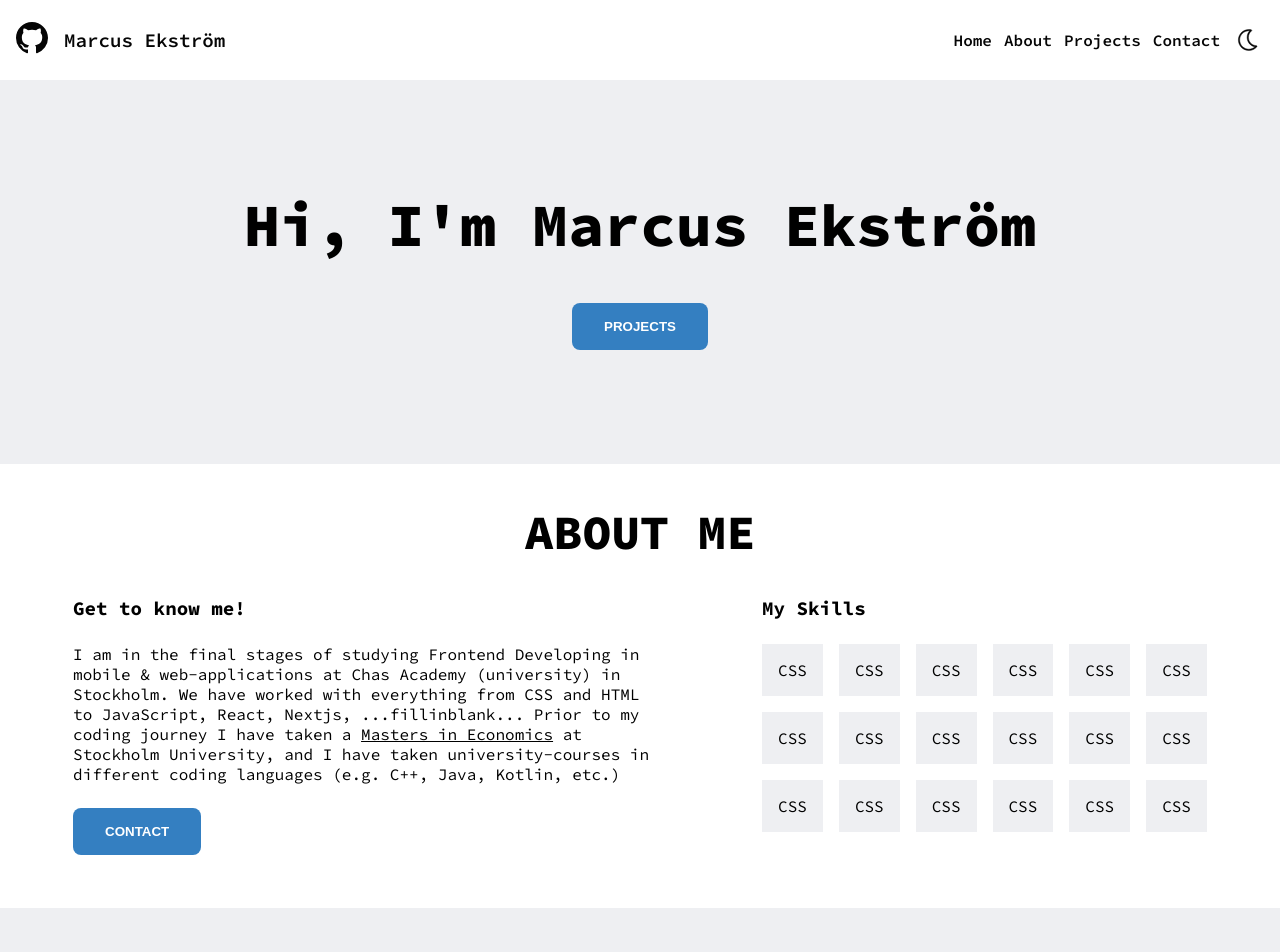
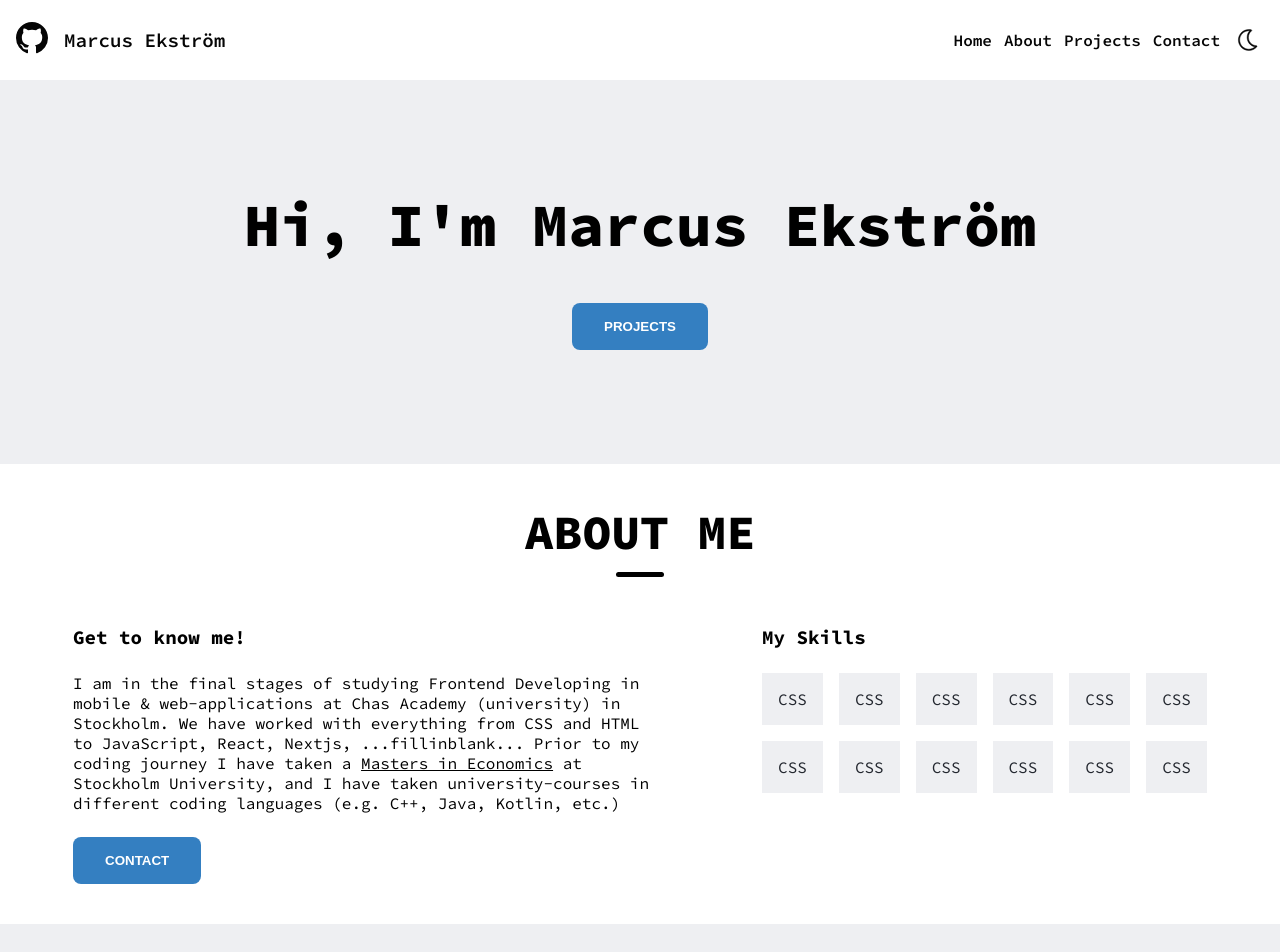
Before and after one commit to maek95/portfolio-marcus-ekstrom, a Next.js app: page / in a window 1280 px wide. Shown: the top 952 px of the page. Built offline with nearby package versions, Linux system fonts and the light colour scheme.

Commit message:
fixed Card, Section, etc styling

```diff
--- a/app/globals.css
+++ b/app/globals.css
@@ -34,6 +34,12 @@ h4 {
   font-size: 1.2rem;
 }
 
+.sectionTitleUnderline {
+  content: '';
+  height: 0.3rem;
+  width: 3rem;
+  border-radius: 5px;
+}
 
 
 /* :root {
--- a/app/page.js
+++ b/app/page.js
@@ -8,6 +8,7 @@ import Section from "../components/Section";
 import ProjectAndContactButton from "@/components/ProjectAndContactButton";
 import { useRef } from "react";
 import Project from "@/components/Project";
+import SkillsGrid from "@/components/SkillsGrid";
 
 /*
 const inter = Inter({ subsets: ["latin"] }); */
@@ -80,28 +81,7 @@ export default function Home() {
             <div className="flex flex-col gap-6 items-start text-start">
               <h4>My Skills</h4>
               {/* fix in small screen so skill-divs fit */}
-              <div className="grid grid-cols-6 gap-4">
-                <div className="bg-[#EEEFF2] p-4 flex justify-center text-center">CSS</div>
-                <div className="bg-[#EEEFF2] p-4 flex justify-center text-center">CSS</div>
-                <div className="bg-[#EEEFF2] p-4 flex justify-center text-center">CSS</div>
-                <div className="bg-[#EEEFF2] p-4 flex justify-center text-center">CSS</div>
-                <div className="bg-[#EEEFF2] p-4 flex justify-center text-center">CSS</div>
-                <div className="bg-[#EEEFF2] p-4 flex justify-center text-center">CSS</div>
-                <div className="bg-[#EEEFF2] p-4 flex justify-center text-center">CSS</div>
-                <div className="bg-[#EEEFF2] p-4 flex justify-center text-center">CSS</div>
-                <div className="bg-[#EEEFF2] p-4 flex justify-center text-center">CSS</div>
-                <div className="bg-[#EEEFF2] p-4 flex justify-center text-center">CSS</div>
-                <div className="bg-[#EEEFF2] p-4 flex justify-center text-center">CSS</div>
-                <div className="bg-[#EEEFF2] p-4 flex justify-center text-center">CSS</div>
-                <div className="bg-[#EEEFF2] p-4 flex justify-center text-center">CSS</div>
-                <div className="bg-[#EEEFF2] p-4 flex justify-center text-center">CSS</div>
-                <div className="bg-[#EEEFF2] p-4 flex justify-center text-center">CSS</div>
-                <div className="bg-[#EEEFF2] p-4 flex justify-center text-center">CSS</div>
-                <div className="bg-[#EEEFF2] p-4 flex justify-center text-center">CSS</div>
-                <div className="bg-[#EEEFF2] p-4 flex justify-center text-center">CSS</div>
-
-
-              </div>
+              <SkillsGrid></SkillsGrid>
             </div>
           </div>
         </Section>
--- a/components/Card.jsx
+++ b/components/Card.jsx
@@ -3,7 +3,8 @@ export default function Card({children}) {
 
   return (
 
-    <div className="flex border-solid border  shadow-lg rounded-lg p-5 bg-white dark:bg-[#23272F]">
+    <div className="flex border-solid border-[0.5px] shadow-lg rounded-lg p-5">
+    {/* <div className="flex border-solid border shadow-lg rounded-lg p-5 bg-white dark:bg-[#23272F]"> */}
         {children}
     </div>
 
--- a/components/Project.jsx
+++ b/components/Project.jsx
@@ -8,14 +8,15 @@ export default function Project({title, description, projectLink, imgSrc}){
       <div className="min-w-full flex flex-col lg:flex-row items-center gap-8">
         <div className="flex w-full justify-center">
 
-          <img className="w-auto h-[250px] md:h-[300px] lg:h-[450px] rounded-lg" src={imgSrc} alt="<preview img>" />
+          {/* set specific height to avoid resizing  */}
+          <img className="w-fit h-[200px] md:h-[300px] lg:h-fit lg:w-[500px] rounded-lg" src={imgSrc} alt="<preview img>" />
         </div>
 
         <div className="w-full flex flex-col items-center lg:items-start text-center lg:text-start gap-4">
           <h3>{title}</h3>
 
           <div className="w-full">
-            <p className="text-[#7c7c7c]">{description}</p>
+            <p className="text-[#7c7c7c] dark:text-[#868e9d]">{description}</p>
           </div>
           <a href={projectLink} target="_blank">
             <ProjectAndContactButton title={"Project Link"}></ProjectAndContactButton>
--- a/components/Section.jsx
+++ b/components/Section.jsx
@@ -3,9 +3,14 @@ export default function Section({title, bgcolor, darkbgcolor, children}) {
 
   return (
     <div id={title} className={`min-h-96 px-6 pt-5 pb-10 bg-${bgcolor} dark:bg-${darkbgcolor}`}> {/* mt-20 same as Header's height h-20  */}
-      <div className="flex flex-col text-center">
+      <div className="flex flex-col text-center items-center">
 
-        <h2 className="text-3xl lg:text-5xl font-extrabold mt-6 mb-10">{title}</h2>
+        <div className="flex flex-col items-center gap-4 pb-12">
+          <h2 className="text-3xl lg:text-5xl font-extrabold mt-6 mb-0">{title}
+          </h2>
+          <div className="flex justify-center items-center sectionTitleUnderline bg-black dark:bg-white"></div>
+        </div>
+
 
         {children}
       </div>
--- /dev/null
+++ b/components/SkillsGrid.jsx
@@ -0,0 +1,43 @@
+export default function SkillsGrid() {
+  return (
+    <div className="grid grid-cols-6 gap-4">
+      <div className="bg-[#EEEFF2] dark:bg-white p-4 flex justify-center text-center text-[#23272F]">
+        CSS
+      </div>
+      <div className="bg-[#EEEFF2] dark:bg-white p-4 flex justify-center text-center text-[#23272F]">
+        CSS
+      </div>
+      <div className="bg-[#EEEFF2] dark:bg-white p-4 flex justify-center text-center text-[#23272F]">
+        CSS
+      </div>
+      <div className="bg-[#EEEFF2] dark:bg-white p-4 flex justify-center text-center text-[#23272F]">
+        CSS
+      </div>
+      <div className="bg-[#EEEFF2] dark:bg-white p-4 flex justify-center text-center text-[#23272F]">
+        CSS
+      </div>
+      <div className="bg-[#EEEFF2] dark:bg-white p-4 flex justify-center text-center text-[#23272F]">
+        CSS
+      </div>
+      <div className="bg-[#EEEFF2] dark:bg-white p-4 flex justify-center text-center text-[#23272F]">
+        CSS
+      </div>
+      <div className="bg-[#EEEFF2] dark:bg-white p-4 flex justify-center text-center text-[#23272F]">
+        CSS
+      </div>
+      <div className="bg-[#EEEFF2] dark:bg-white p-4 flex justify-center text-center text-[#23272F]">
+        CSS
+      </div>
+      <div className="bg-[#EEEFF2] dark:bg-white p-4 flex justify-center text-center text-[#23272F]">
+        CSS
+      </div>
+      <div className="bg-[#EEEFF2] dark:bg-white p-4 flex justify-center text-center text-[#23272F]">
+        CSS
+      </div>
+      <div className="bg-[#EEEFF2] dark:bg-white p-4 flex justify-center text-center text-[#23272F]">
+        CSS
+      </div>
+
+    </div>
+  );
+}
```
